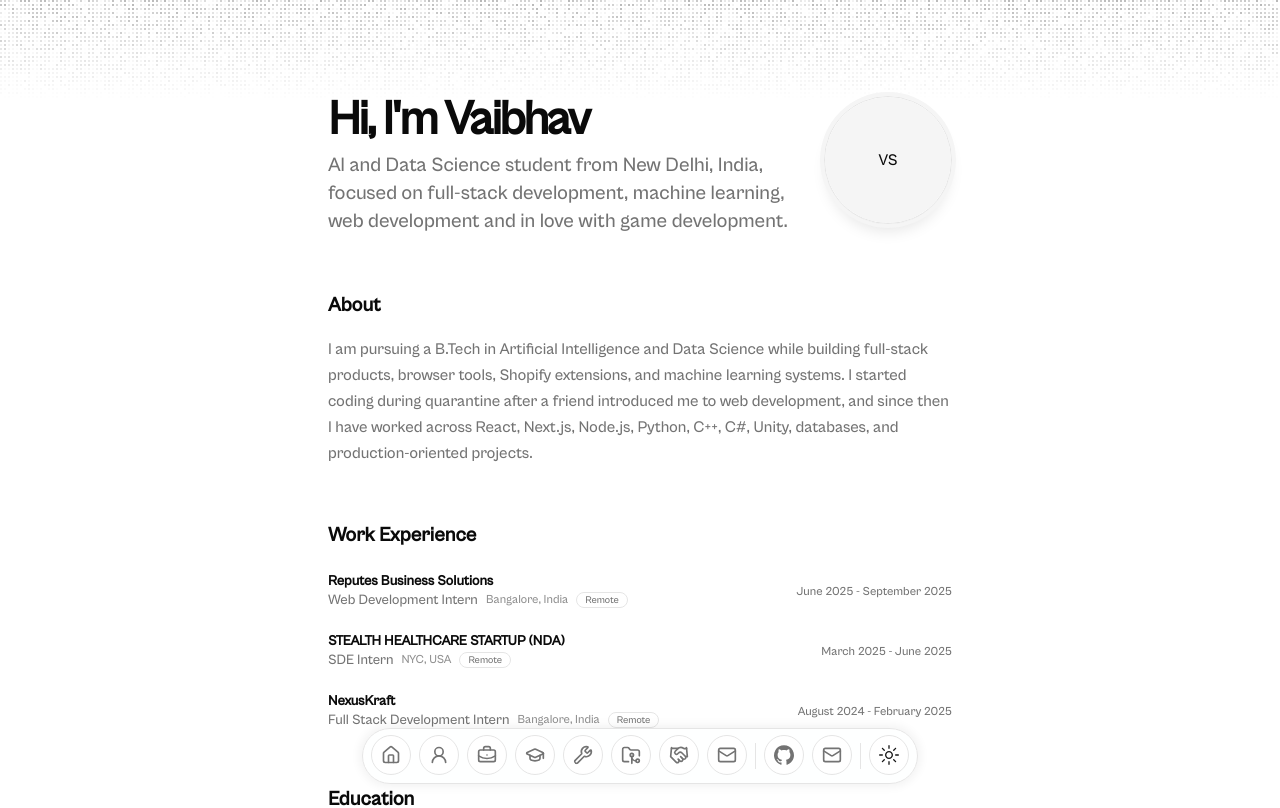
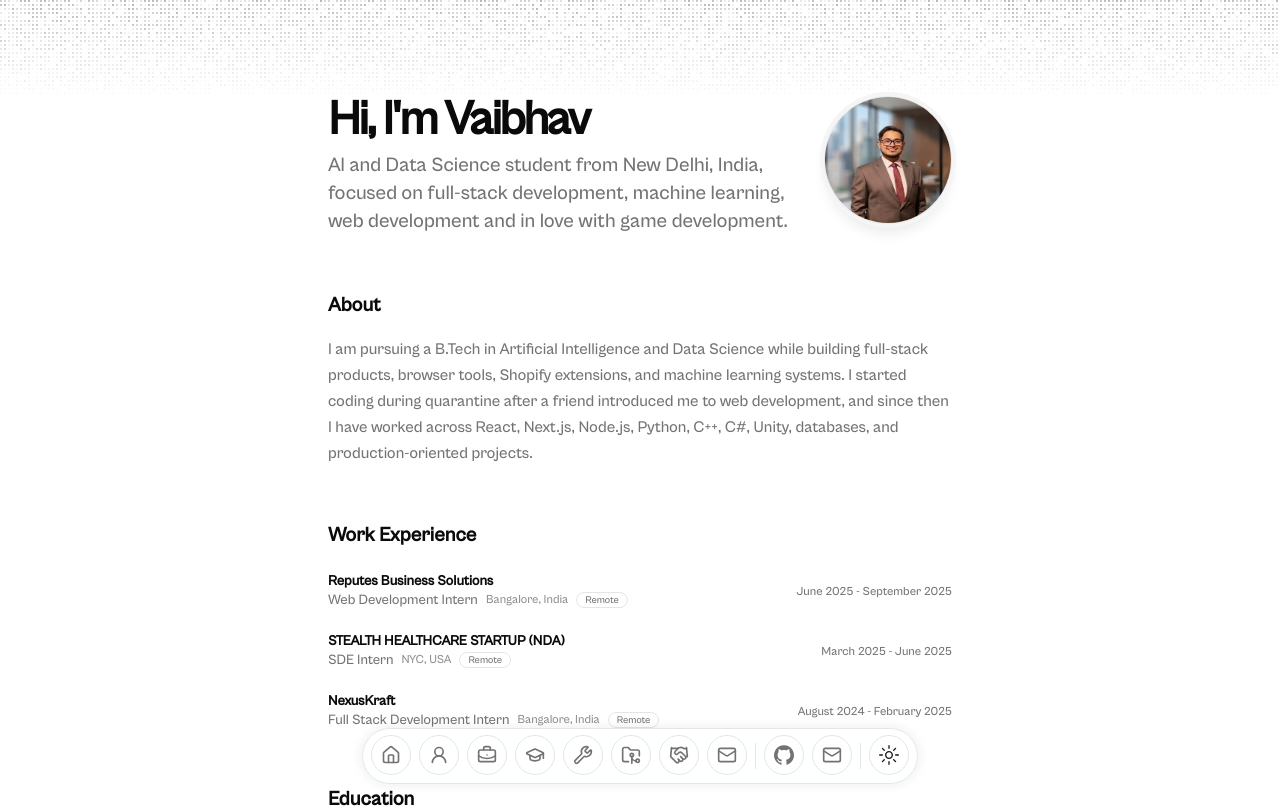
Before and after one commit to VBsaini/portfolio_, a Next.js app: page /portfolio_/ in a window 1280 px wide. Shown: the top 808 px of the page. Built offline with nearby package versions, Linux system fonts and the light colour scheme.

Commit message:
PFP update

```diff
--- a/src/app/page.tsx
+++ b/src/app/page.tsx
@@ -35,7 +35,7 @@ export default function Page() {
             </div>
             <BlurFade delay={BLUR_FADE_DELAY} className="order-1 md:order-2">
               <Avatar className="size-24 md:size-32 border rounded-full shadow-lg ring-4 ring-muted">
-                {/* <AvatarImage alt={DATA.name} src={DATA.avatarUrl} /> */}
+                <AvatarImage alt={DATA.name} src={DATA.avatarUrl} />
                 <AvatarFallback>{DATA.initials}</AvatarFallback>
               </Avatar>
             </BlurFade>
```
Also changed, not shown: public/PFP.jpeg.
